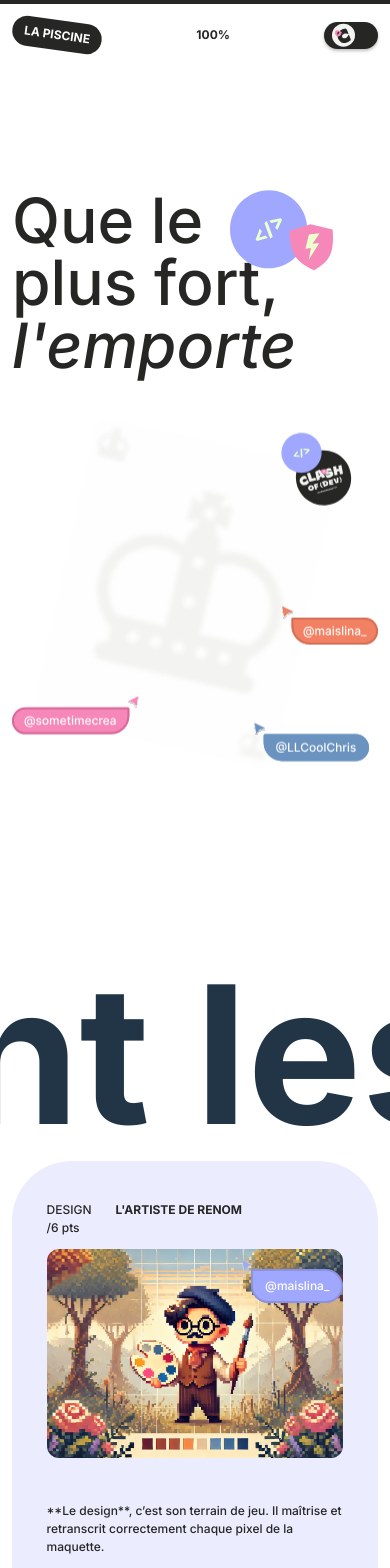
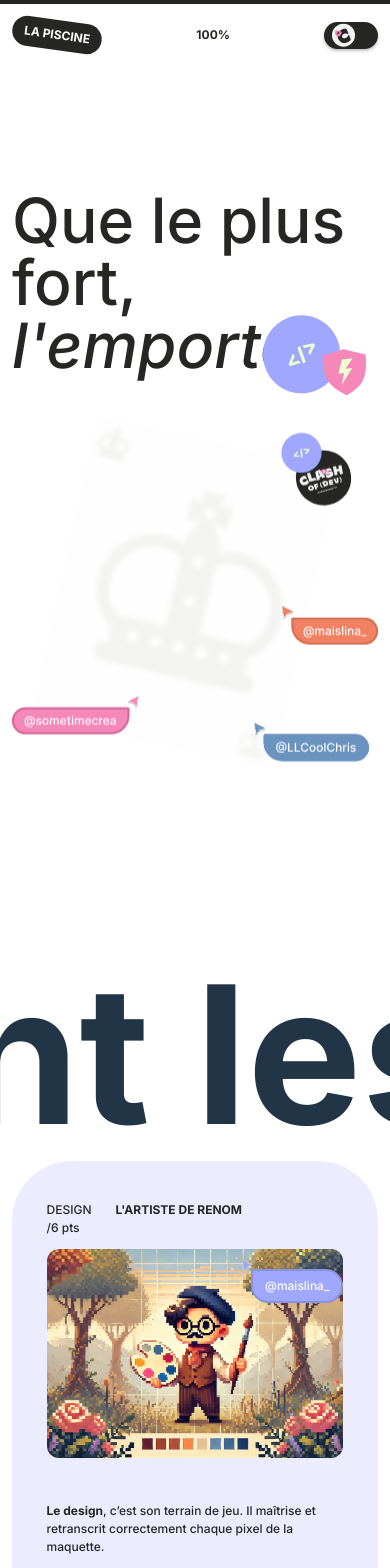
Before and after one commit to sohechai/clashofdev, a React (Vite) app: page / in a window 390 px wide. Shown: the top 1568 px of the page. Built offline with nearby package versions, Linux system fonts and the light colour scheme.

Commit message:
responsive OK

```diff
--- /dev/null
+++ b/src/assets/cards-data.js
@@ -0,0 +1,115 @@
+const cardsData = [
+	{
+		"theme": "DESIGN",
+		"bareme": "/6 pts",
+		"title": "L'ARTISTE DE RENOM",
+		"judges": "maislina_",
+		"description": [
+			{ text: "Le design", bold: true },
+			{ text: ", c’est son terrain de jeu. Il maîtrise et retranscrit correctement chaque pixel de la maquette." }
+		],
+		"subDescription": [
+			{ text: "Virtuose des couleurs il ne se trompe jamais de code HEX, de spacing ou de border-radius ; " },
+			{ text: "Figma n’a aucun secret pour ce Dev de talent.", bold: true }
+		],
+		"color": "purple",
+		"image": "design-image.png",
+		"icon": "design-icon.svg"
+	},
+	{
+		"theme": "CODE",
+		"bareme": "/6 pts",
+		"title": "LE BÂTISSEUR DE CODE",
+		"judges": "Chris",
+		"description": [
+			{ text: "Ses lignes de code sont des fondations solides. C’est " },
+			{ text: "un maître du front", bold: true },
+			{ text: ", capable de structurer les systèmes les plus complexes sans se casser la tête." }
+		],
+		"subDescription": [
+			{ text: "Maitre de VSCode", bold: true },
+			{ text: ", il a surement fini le challenge en s’assurant d’avoir le code le plus clair et le plus propre des 36 participants." }
+		],
+		"color": "pink",
+		"image": "code-image.png",
+		"icon": "code-icon.svg"
+	},
+	{
+		"theme": "MOTION",
+		"bareme": "/3 pts",
+		"title": "LE MAITRE DE LA FLUIDITÉ",
+		"judges": "Lina,Chris",
+		"description": [
+			{ text: "Aucun composant ne s’affiche sans une " },
+			{ text: "animation soignée", bold: true },
+			{ text: ". Ses transitions sont légères, dynamiques et fluides, captivant l'utilisateur à chaque interaction." }
+		],
+		"subDescription": [
+			{ text: "Ce dev a l’oeil et maitrise" },
+			{ text: " le motion", bold: true },
+			{ text: " mieux que n’importe qui." }
+		],
+		"color": "green",
+		"image": "motion-image.png",
+		"icon": "motion-icon.svg"
+	},
+	{
+		"theme": "RESPONSIVE",
+		"bareme": "/2 pts",
+		"title": "LE CHERCHEUR DE BREAKPOINT",
+		"judges": "Lina,Chris",
+		"description": [
+			{ text: "Quelle que soit la taille de l’écran, il garantit une expérience utilisateur sans faille. Chaque site " },
+			{ text: "s’adapte à tous les supports", bold: true },
+			{ text: ", du mobile au grand écran." }
+		],
+		"subDescription": [
+			{ text: "Il fait attention à" },
+			{ text: " chaque breakpoint ", bold: true },
+			{ text: "attentivement, on ne pourra pas le reprendre à l’inspection!" }
+		],
+		"color": "blue",
+		"image": "responsive-image.png",
+		"icon": "responsive-icon.svg"
+	},
+	{
+		"theme": "EASTER EGG",
+		"bareme": "/3 pts",
+		"title": "L'ARTISTE DE RENOM",
+		"judges": "Lina,Chris",
+		"description": [
+			{ text: "Derrière une ligne de code bien choisiese cache un " },
+			{ text: " secret bien gardé", bold: true },
+			{ text: ". Il glisse la surprise qui surprendra les utilisateurs les plus curieux." }
+		],
+		"subDescription": [
+			{ text: "Dev attentif aux comportements utilisateurs il saura cacher l’" },
+			{ text: "Easter Egg ", bold: true },
+			{ text: "au meilleur endroit." }
+		],
+		"color": "mustard",
+		"image": "easter-egg-image.png",
+		"icon": "easter-egg-icon.svg"
+	},
+	{
+		"theme": "BIG BOSS",
+		"bareme": "/Infinite pts",
+		"title": "LE SUR-BOOSTED",
+		"judges": "Lina,Chris",
+		"description": [
+			{ text: "Il excelle dans tous les domaines, alliant design, propreté de code, réactivité, animations fluides et créativité cachée. "},
+			{ text: "Un vrai prodige", bold: true },
+			{ text: " qui a su briller dans chaque aspect du développement." }
+		],
+		"subDescription": [
+			{ text: "Ce dev aux " },
+			{ text: "multitalents", bold: true },
+			{ text: " a reçu la standing ovation du jury." }
+		],
+		"color": "orange",
+		"image": "big-boss-image.png",
+		"icon": "big-boss-icon.svg"
+	}
+];
+
+export default cardsData;
--- a/src/assets/cards-data.json
+++ /dev/null
@@ -1,68 +0,0 @@
-[
-	{
-		"theme": "DESIGN",
-		"bareme": "/6 pts",
-		"title": "L'ARTISTE DE RENOM",
-		"judges": "maislina_",
-		"description": "**Le design**, c’est son terrain de jeu. Il maîtrise et retranscrit correctement chaque pixel de la maquette.",
-		"subDescription": "Virtuose des couleurs il ne se trompe jamais de code HEX, de spacing ou de border-radius ; Figma n’a aucun secret pour ce Dev de talent.",
-		"color": "purple",
-		"image": "design-image.png",
-		"icon": "design-icon.svg"
-	},
-	{
-		"theme": "CODE",
-		"bareme": "/6 pts",
-		"title": "LE BÂTISSEUR DE CODE",
-		"judges": "Chris",
-		"description": "Ses lignes de code sont des fondations solides. C’est un maître du front, capable de structurer les systèmes les plus complexes sans se casser la tête.",
-		"subDescription": "Maitre de VSCode, il a surement fini le challenge en s’assurant d’avoir le code le plus clair et le plus propre des 36 participants.",
-		"color": "pink",
-		"image": "code-image.png",
-		"icon": "code-icon.svg"
-	},
-	{
-		"theme": "MOTION",
-		"bareme": "/3 pts",
-		"title": "LE MAITRE DE LA FLUIDITÉ",
-		"judges": "Lina,Chris",
-		"description": "Aucun composant ne s’affiche sans une animation soignée. Ses transitions sont légères, dynamiques et fluides, captivant l'utilisateur à chaque interaction.",
-		"subDescription": "Ce dev a l’oeil et maitrise le motion mieux que n’importe qui.",
-		"color": "green",
-		"image": "motion-image.png",
-		"icon": "motion-icon.svg"
-	},
-	{
-		"theme": "RESPONSIVE",
-		"bareme": "/2 pts",
-		"title": "LE CHERCHEUR DE BREAKPOINT",
-		"judges": "Lina,Chris",
-		"description": "Quelle que soit la taille de l’écran, il garantit une expérience utilisateur sans faille. Chaque site s’adapte à tous les supports, du mobile au grand écran.",
-		"subDescription": "Il fait attention à chaque breakpoint attentivement, on ne pourra pas le reprendre à l’inspection!",
-		"color": "blue",
-		"image": "responsive-image.png",
-		"icon": "responsive-icon.svg"
-	},
-	{
-		"theme": "EASTER EGG",
-		"bareme": "/3 pts",
-		"title": "L'ARTISTE DE RENOM",
-		"judges": "Lina,Chris",
-		"description": "Derrière une ligne de code bien choisie se cache un secret bien gardé. Il glisse la surprise qui surprendra les utilisateurs les plus curieux.",
-		"subDescription": "Dev attentif aux comportements utilisateurs il saura cacher l’Easter Egg au meilleur endroit.",
-		"color": "mustard",
-		"image": "easter-egg-image.png",
-		"icon": "easter-egg-icon.svg"
-	},
-	{
-		"theme": "BIG BOSS",
-		"bareme": "/Infinite pts",
-		"title": "LE SUR-BOOSTED",
-		"judges": "Lina,Chris",
-		"description": "Il excelle dans tous les domaines, alliant design, propreté de code, réactivité, animations fluides et créativité cachée. Un vrai prodige qui a su briller dans chaque aspect du développement.",
-		"subDescription": "Ce dev aux multitalents a reçu la standing ovation du jury.",
-		"color": "orange",
-		"image": "big-boss-image.png",
-		"icon": "big-boss-icon.svg"
-	}
-]
--- a/src/components/Card.jsx
+++ b/src/components/Card.jsx
@@ -8,6 +8,8 @@ import CardJudge from './CardJudge.jsx';
 
 
 const Card = ({ theme, bareme, title, judges, description, subDescription, color, image, icon }) => {
+
+	console.log(description);
 
 	return (
 		<div className="card-wrapper" style={{ backgroundColor: `var(--${color}-light)` }}>
@@ -24,13 +26,17 @@ const Card = ({ theme, bareme, title, judges, description, subDescription, color
 			</div>
 			<div className="card-description">
 				<p>
-					{description}
+					{description.map((part, index) =>
+						part.bold ? <strong key={index}>{part.text}</strong> : <span key={index}>{part.text}</span>
+					)}
 				</p>
 				<p>
-					{subDescription}
+					{subDescription.map((part, index) =>
+						part.bold ? <strong key={index}>{part.text}</strong> : <span key={index}>{part.text}</span>
+					)}
 				</p>
 			</div>
-			<div className="circle-card" style={{ backgroundColor: `var(--${color}-mid)`}}>
+			<div className="circle-card" style={{ backgroundColor: `var(--${color}-mid)` }}>
 				<img src={icons[icon]} alt="Cursor" key={icon} />
 			</div>
 		</div>
--- a/src/components/Hero.jsx
+++ b/src/components/Hero.jsx
@@ -27,7 +27,7 @@ const Hero = () => {
 			<div className="top-hero">
 				<div className="hero-left">
 					<div className="hero-title">
-						Que le <br/>plus fort,
+						Que le plus fort,
 					</div>
 					<div className="hero-title">
 						<img src={iconHero} alt="Icon Hero" className="hero-icon" />
--- a/src/index.css
+++ b/src/index.css
@@ -45,6 +45,10 @@ a {
 	text-decoration: none;
 }
 
+html {
+	margin: 0;
+	padding: 0;
+}
 body {
 	margin: 20px var(--margin);
 	display: flex;
@@ -97,6 +101,14 @@ button {
 }
 
 /* responsive */
+/* tablet */
+/* @media (max-width: 1024px) {
+	:root {
+		--margin: 24px;
+	}
+} */
+
+/* mobile */
 @media (max-width: 768px) {
 	:root {
 		--margin: 12px;
--- a/src/pages/Home.jsx
+++ b/src/pages/Home.jsx
@@ -2,7 +2,7 @@ import React from 'react';
 import Navbar from '../components/Navbar.jsx';
 import Hero from '../components/Hero.jsx';
 import Card from '../components/Card.jsx';
-import cardData from '../assets/cards-data.json';
+import cardData from '../assets/cards-data.js';
 import CardFooter from '../components/CardFooter.jsx';
 import Footer from '../components/Footer.jsx';
 
--- a/src/styles/App.css
+++ b/src/styles/App.css
@@ -92,8 +92,8 @@
 
 .hero-title {
 	font-weight: 500;
-	font-size: 9rem;
-	line-height: 9rem;
+	font-size: 8vw;
+	line-height: 8vw;
 	color: var(--black);
 	display: flex;
 	align-items: center;
@@ -166,8 +166,8 @@
 	grid-template-columns: repeat(16, 1fr);
 	grid-template-rows: auto auto;
 	grid-gap: 20px;
-	width: calc(100vw - 144px);
-	height: auto;
+	/* width: calc(100vw - 64px); */
+	/* height: 100vh; */
 	border-radius: 60px;
 	padding: 40px;
 	color: #262625;
@@ -240,7 +240,7 @@
 }
 
 .card-image {
-	grid-column: 1 / -5;
+	grid-column: 1 / 12;
 }
 
 .card-image img {
@@ -249,7 +249,7 @@
 }
 
 .card-description {
-	grid-column: 13 / -2;
+	grid-column: 12 / -2;
 	font-size: 12px;
 	font-weight: 500;
 }
@@ -287,6 +287,10 @@
 	font-weight: 500;
 	margin: 0;
 	text-align: justify;
+}
+
+.big-title>svg {
+	mix-blend-mode: difference;
 }
 
 .button-wrapper {
@@ -376,8 +380,13 @@
 /* tablet */
 @media (max-width: 1200px) {
 	.hero-title {
-		font-size: 12vw;
-		line-height: 12vw;
+		position: relative;
+		font-size: 10vw;
+		line-height: 10vw;
+	}
+
+	.hero-icon {
+		margin-right: 12px;
 	}
 
 	.hero-right {
@@ -422,12 +431,6 @@
 		width: 100%;
 	}
 
-	.hero-title>img {
-		position: absolute;
-		right: 0;
-		top: 0;
-	}
-
 	#card-footer {
 		height: auto;
 	}
@@ -453,13 +456,13 @@
 		line-height: 16vw;
 	}
 
+	.hero-icon {
+		margin-right: 12px;
+	}
+
 	.hero-right {
 		width: 100%;
 		margin-top: 40px;
-	}
-
-	.bottom-hero {
-		/* margin-top: 80px; */
 	}
 
 	.card-wrapper {
```
